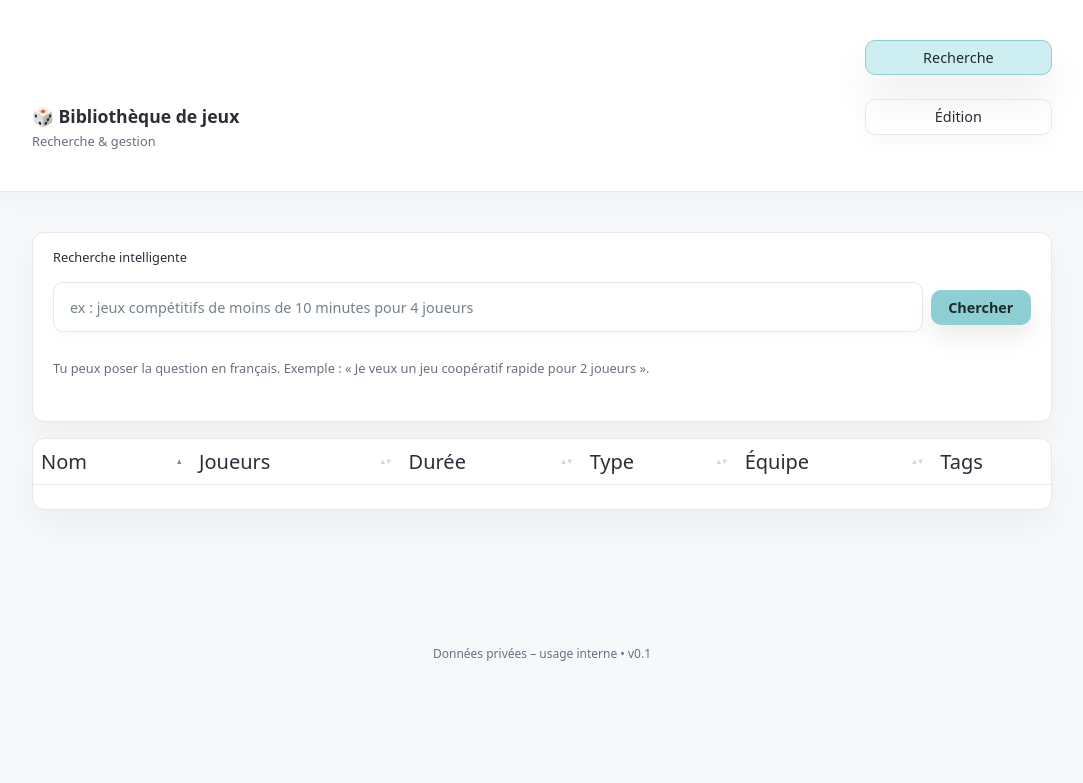
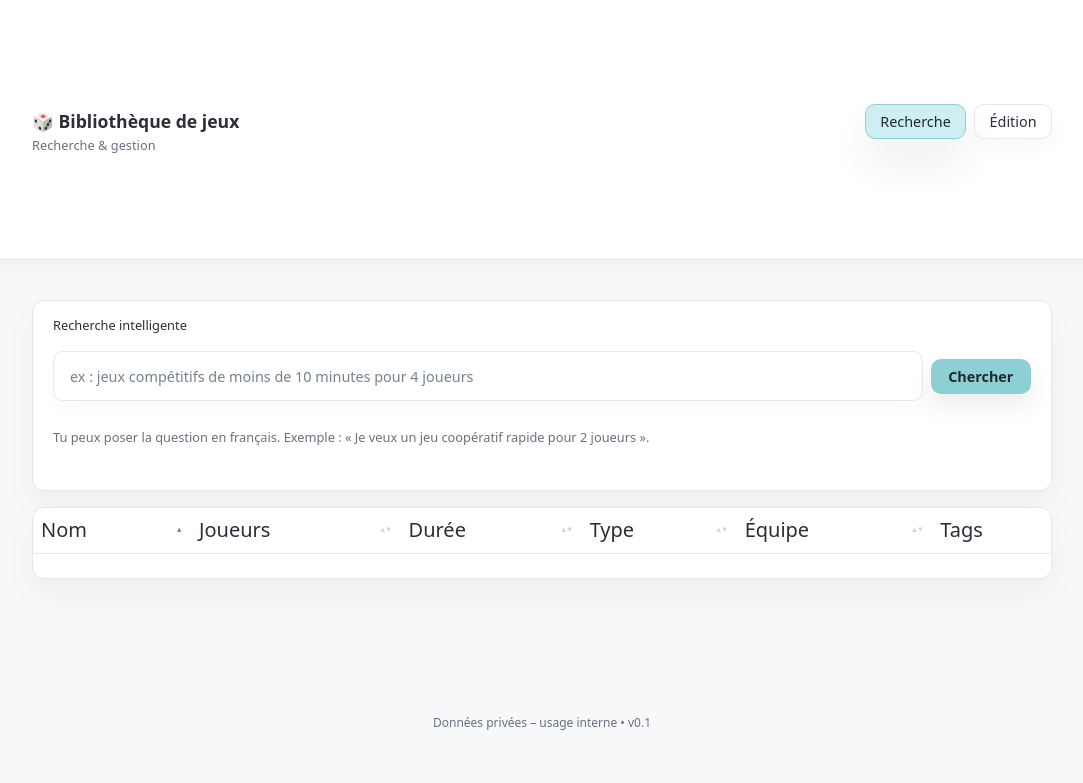
Before and after one commit to aa196883/boardgame-crud, a website: page frontend/index.html in a window 1280 px wide. Shown: the whole page, without its empty margins (98-1181 px from the left). Drawn offline with nearby package versions, Linux system fonts and the light colour scheme; no server answers.

Commit message:
Restore full-width header and horizontal nav buttons

```diff
--- a/frontend/index.html
+++ b/frontend/index.html
@@ -11,6 +11,7 @@
 
   <!-- Header / navigation -->
   <header class="app-header">
+    <div class="app-header-inner">
       <div class="app-header-left">
         <div class="app-title">🎲 Bibliothèque de jeux</div>
         <div class="app-subtitle">Recherche & gestion</div>
@@ -20,6 +21,7 @@
         <button class="nav-btn nav-btn-active" data-mode="read">Recherche</button>
         <button class="nav-btn" data-mode="edit">Édition</button>
       </nav>
+    </div>
   </header>
 
   <main class="app-main">
--- a/frontend/style.css
+++ b/frontend/style.css
@@ -42,15 +42,19 @@ html, body {
 /* ----- LAYOUT ------------------------------------------------------------ */
 
 .app-header {
+  width: 100%;
+  background: var(--bg-card);
+  border-bottom: 1px solid var(--border-soft);
+  box-shadow: 0 8px 24px rgba(0,0,0,0.03);
+}
+
+.app-header-inner {
   display: flex;
   flex-direction: column;
   gap: 1rem;
   align-items: stretch;
   justify-content: center;
   padding: var(--layout-page-padding);
-  background: var(--bg-card);
-  border-bottom: 1px solid var(--border-soft);
-  box-shadow: 0 8px 24px rgba(0,0,0,0.03);
   width: min(100%, var(--layout-max-width));
   margin: 0 auto;
 }
@@ -89,7 +93,7 @@ html, body {
 }
 
 @media (min-width: 768px) {
-  .app-header {
+  .app-header-inner {
     flex-direction: row;
     align-items: flex-end;
     justify-content: space-between;
@@ -130,6 +134,18 @@ html, body {
   align-items: center;
   justify-content: center;
   box-shadow: 0 8px 20px rgba(0,0,0,0.03);
+}
+
+.app-nav .nav-btn {
+  width: auto;
+  flex: 0 0 auto;
+}
+
+@media (max-width: 599px) {
+  .app-nav .nav-btn {
+    flex: 1 1 100%;
+    width: 100%;
+  }
 }
 
 .nav-btn-active,
```
Lines whose indentation alone changed are shown as unchanged.
